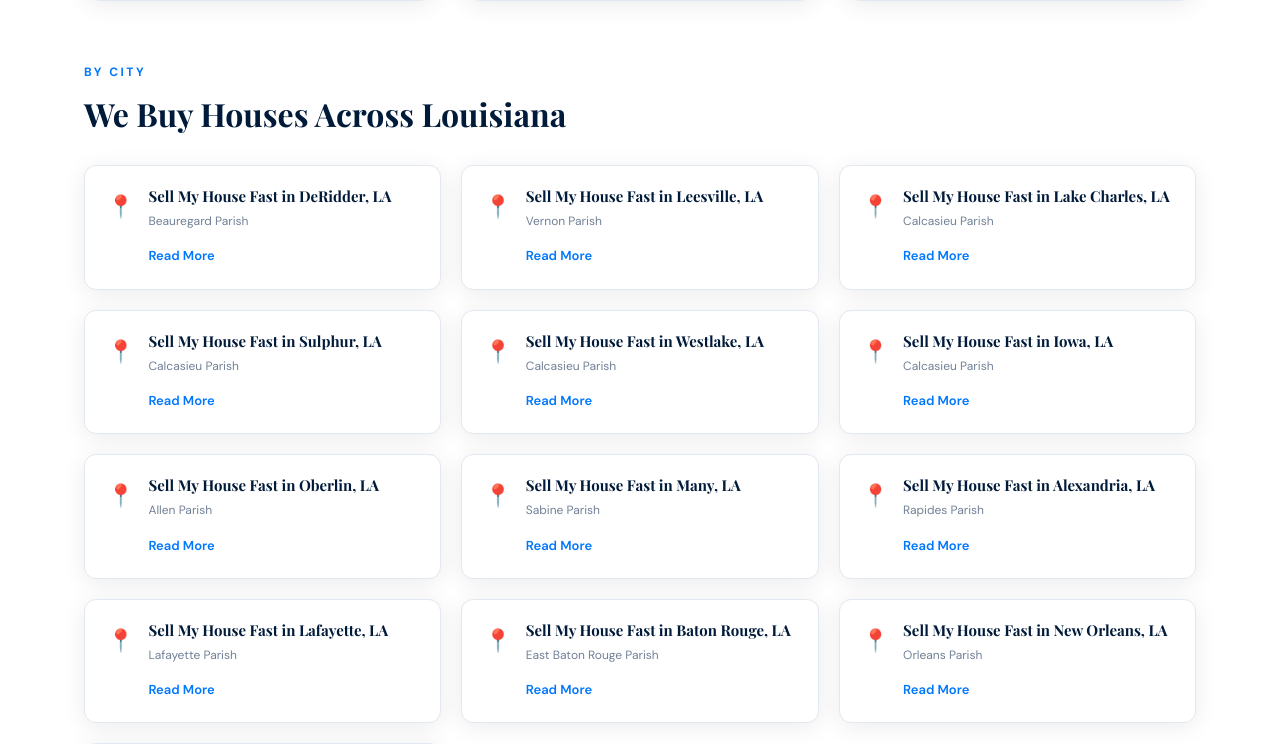
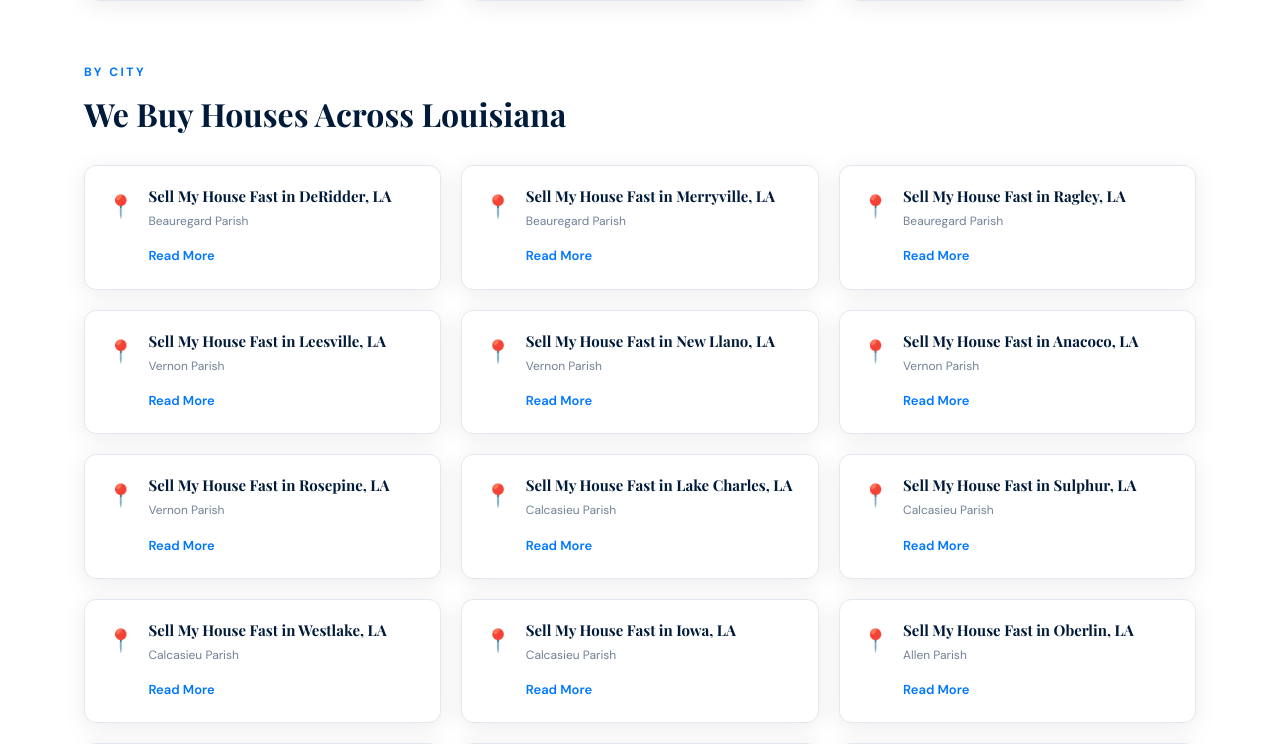
Before and after one commit to Armstrongrealestate/Website, a Flask app: page /blog in a window 1280 px wide. Shown: the part 2575-3319 px from the top of the page. Run offline with Flask 3, Linux system fonts and the light colour scheme.

Commit message:
Add Merryville, Rosepine, New Llano, Ragley, Anacoco cards to blog index

```diff
--- a/templates/blog.html
+++ b/templates/blog.html
@@ -66,7 +66,12 @@
 
         {% set city_posts = [
           ('sell-my-house-fast-deridder', 'Sell My House Fast in DeRidder, LA', 'Beauregard Parish'),
+          ('sell-my-house-fast-merryville', 'Sell My House Fast in Merryville, LA', 'Beauregard Parish'),
+          ('sell-my-house-fast-ragley', 'Sell My House Fast in Ragley, LA', 'Beauregard Parish'),
           ('sell-my-house-fast-leesville', 'Sell My House Fast in Leesville, LA', 'Vernon Parish'),
+          ('sell-my-house-fast-new-llano', 'Sell My House Fast in New Llano, LA', 'Vernon Parish'),
+          ('sell-my-house-fast-anacoco', 'Sell My House Fast in Anacoco, LA', 'Vernon Parish'),
+          ('sell-my-house-fast-rosepine', 'Sell My House Fast in Rosepine, LA', 'Vernon Parish'),
           ('sell-my-house-fast-lake-charles', 'Sell My House Fast in Lake Charles, LA', 'Calcasieu Parish'),
           ('sell-my-house-fast-sulphur', 'Sell My House Fast in Sulphur, LA', 'Calcasieu Parish'),
           ('sell-my-house-fast-westlake', 'Sell My House Fast in Westlake, LA', 'Calcasieu Parish'),
```
